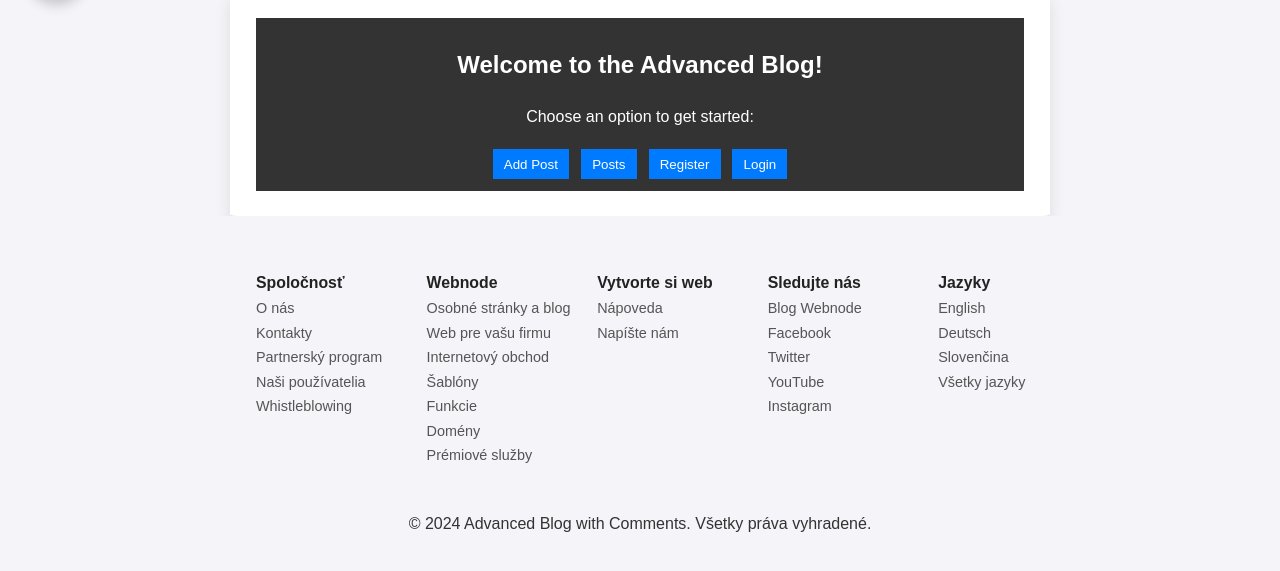
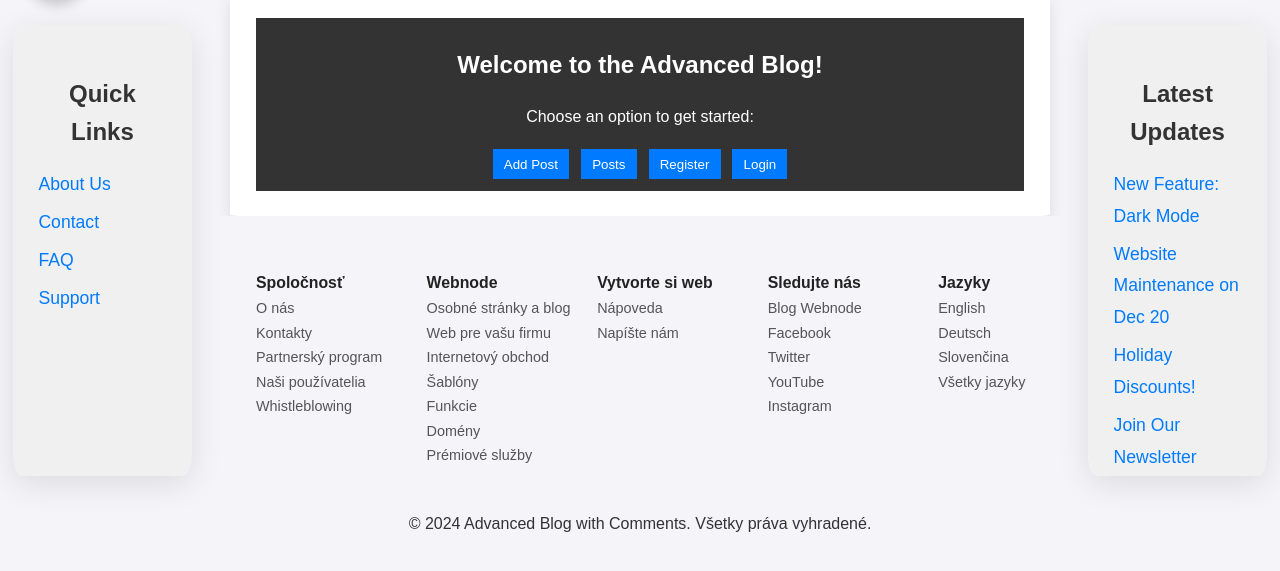
Before and after one commit to IlarionDub/V2.8, a website: page index.html in a window 1280 px wide. Shown: the part 55-626 px from the top of the page. Drawn offline with Linux system fonts and the light colour scheme; no server answers.

Commit message:
Update index.html

```diff
--- a/index.html
+++ b/index.html
@@ -121,6 +121,25 @@
     </footer>
 
 
+        <div class="left-sidebar">
+        <h3>Quick Links</h3>
+        <ul>
+            <li><a href="#about">About Us</a></li>
+            <li><a href="#contact">Contact</a></li>
+            <li><a href="#faq">FAQ</a></li>
+            <li><a href="#support">Support</a></li>
+        </ul>
+    </div>
+
+    <div class="right-sidebar">
+        <h3>Latest Updates</h3>
+        <ul>
+            <li><a href="#update1">New Feature: Dark Mode</a></li>
+            <li><a href="#update2">Website Maintenance on Dec 20</a></li>
+            <li><a href="#update3">Holiday Discounts!</a></li>
+            <li><a href="#update4">Join Our Newsletter</a></li>
+        </ul>
+    </div>
 
 
     <script src="app.js"></script>
```
